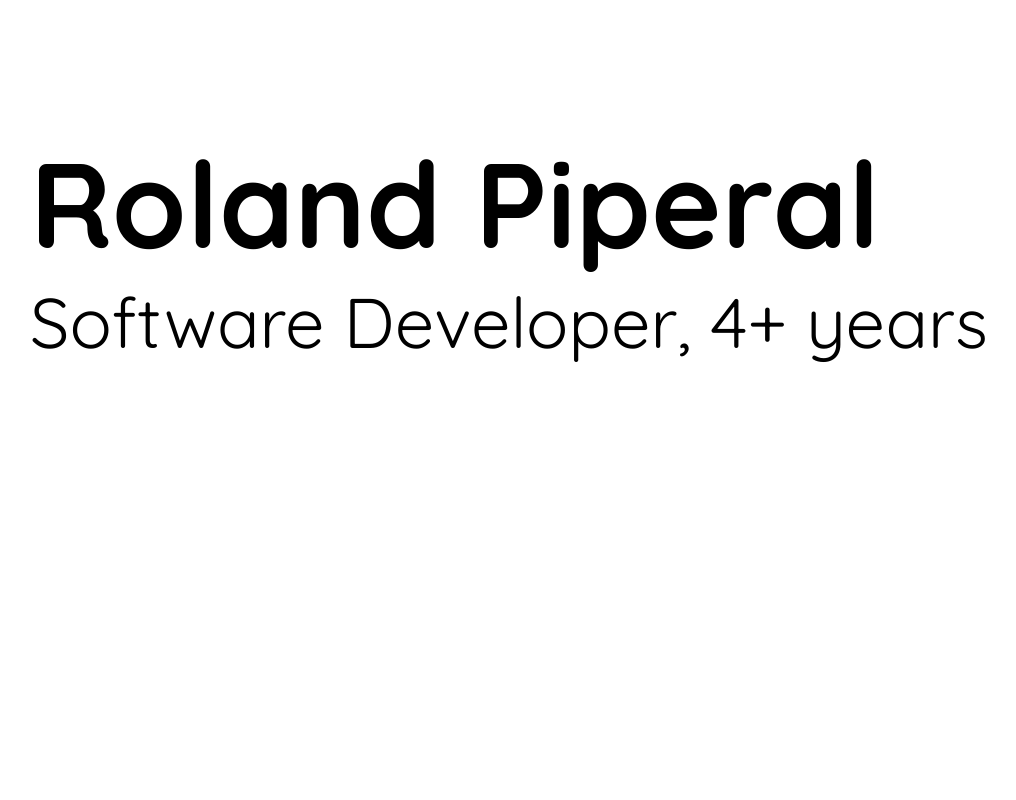
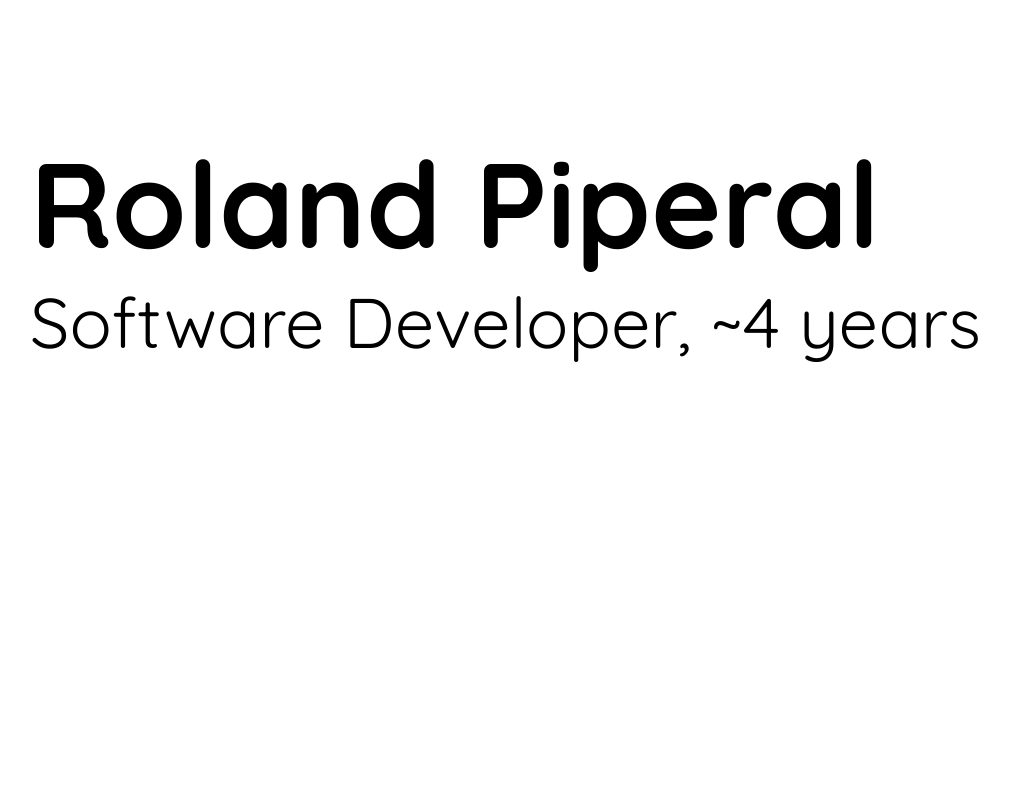
Before and after one commit to ragnardgreat/new_portfolio, a React (Vite) app: page / in a window 1280 px wide. Shown: the top 800 px of the page, without its empty margins (30-1046 px from the left). Built offline with nearby package versions, Linux system fonts and the light colour scheme.

Commit message:
small change

```diff
--- a/src/components/NameCard.tsx
+++ b/src/components/NameCard.tsx
@@ -5,7 +5,7 @@ function NameCard() {
     return (
         <div id='containerTitle'>
             <h1 id="name">Roland Piperal</h1>
-            <h3 id="desc">Software Developer, 4+ years</h3><br />
+            <h3 id="desc">Software Developer, ~4 years</h3><br />
         </div>
     )
 }
```
